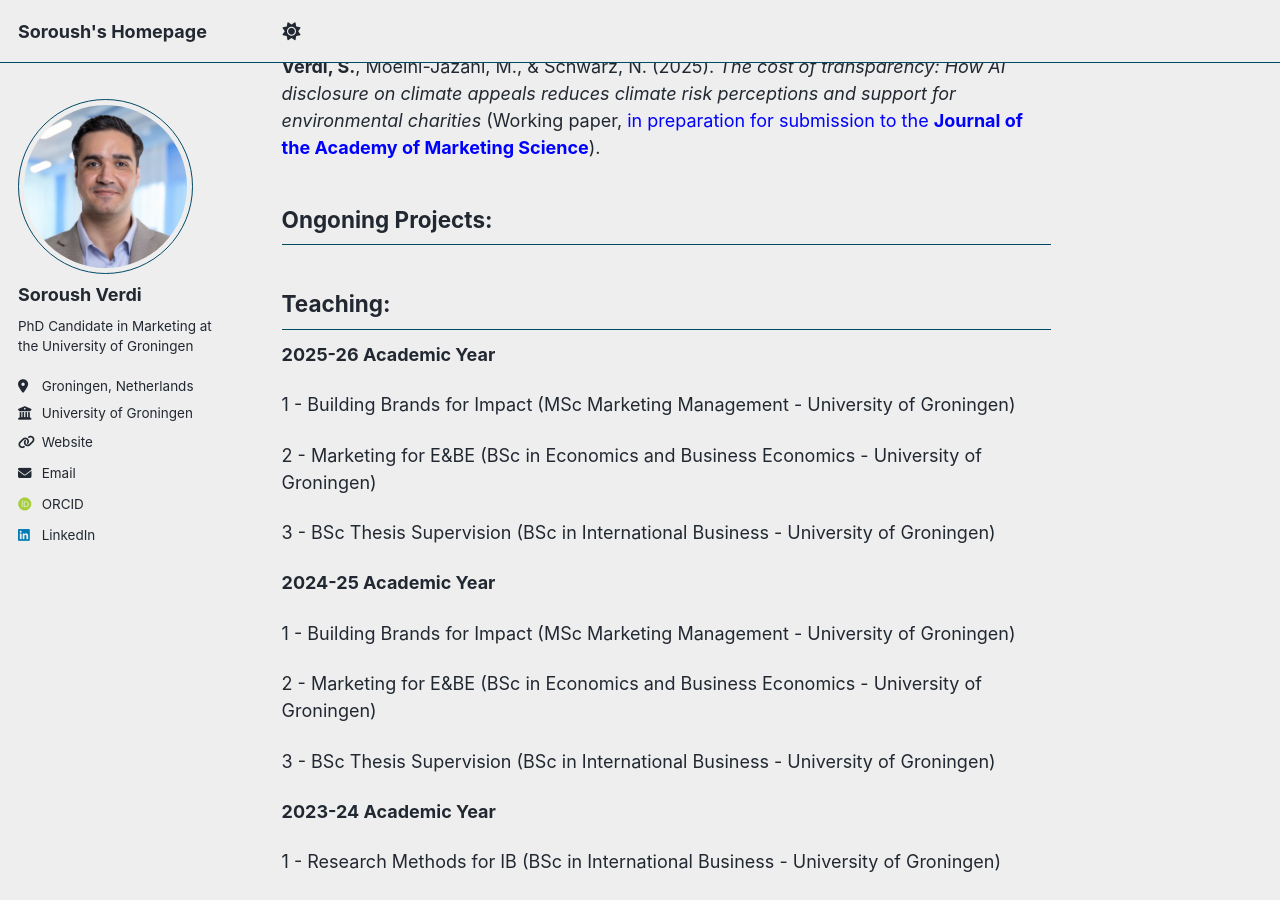
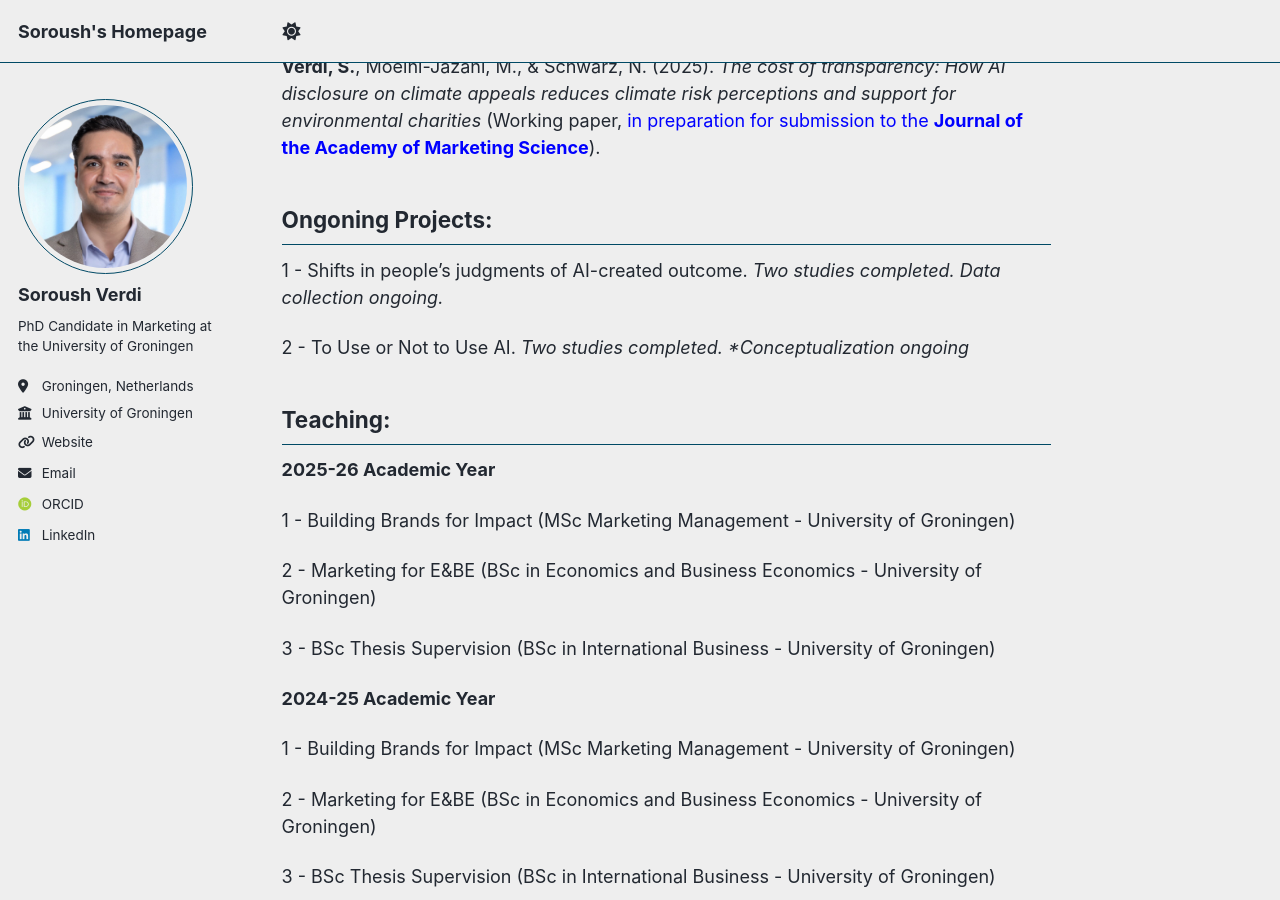
Before and after one commit to soroushverdi/soroushverdi.github.io, a Jekyll site: the page built from _pages/about.md, in a window 1280 px wide and 900 px high, scrolled down 423 px. Built offline with Jekyll 4.4.1, drawn with Linux system fonts in a browser that asks for light colours; some web fonts are replaced; a script that is not in the unit is left out.

Commit message:
Update about.md

```diff
--- a/_pages/about.md
+++ b/_pages/about.md
@@ -19,7 +19,9 @@ Working Papers:
 
 Ongoning Projects:
 ------
+1 - Shifts in people’s judgments of AI-created outcome. *Two studies completed. Data collection ongoing.*
 
+2 - To Use or Not to Use AI. *Two studies completed. *Conceptualization ongoing*
 
 
 Teaching:
```
